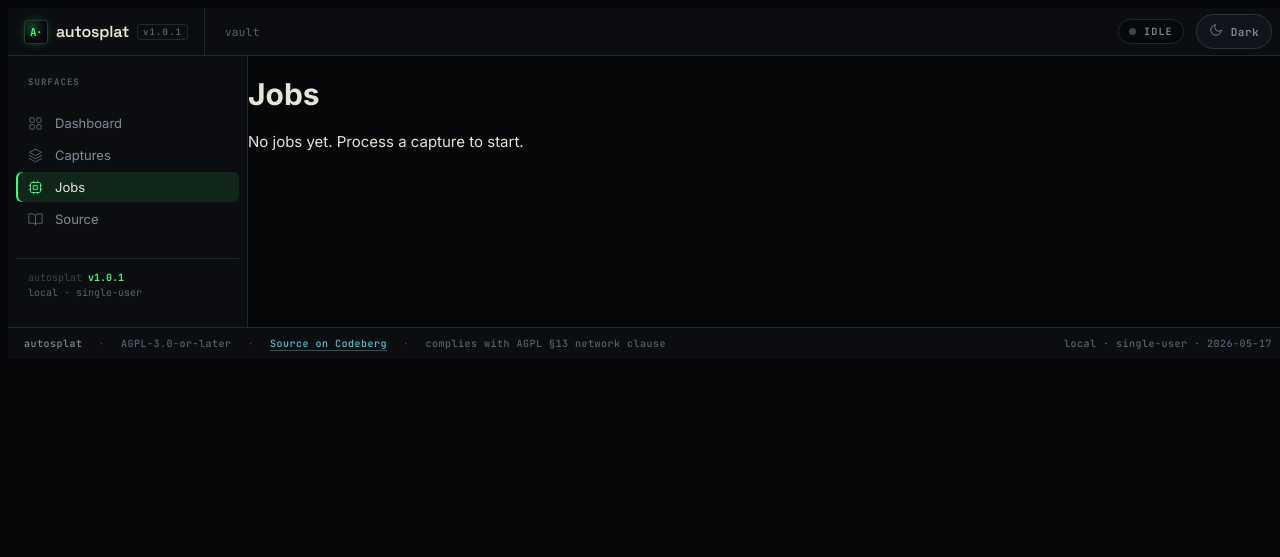
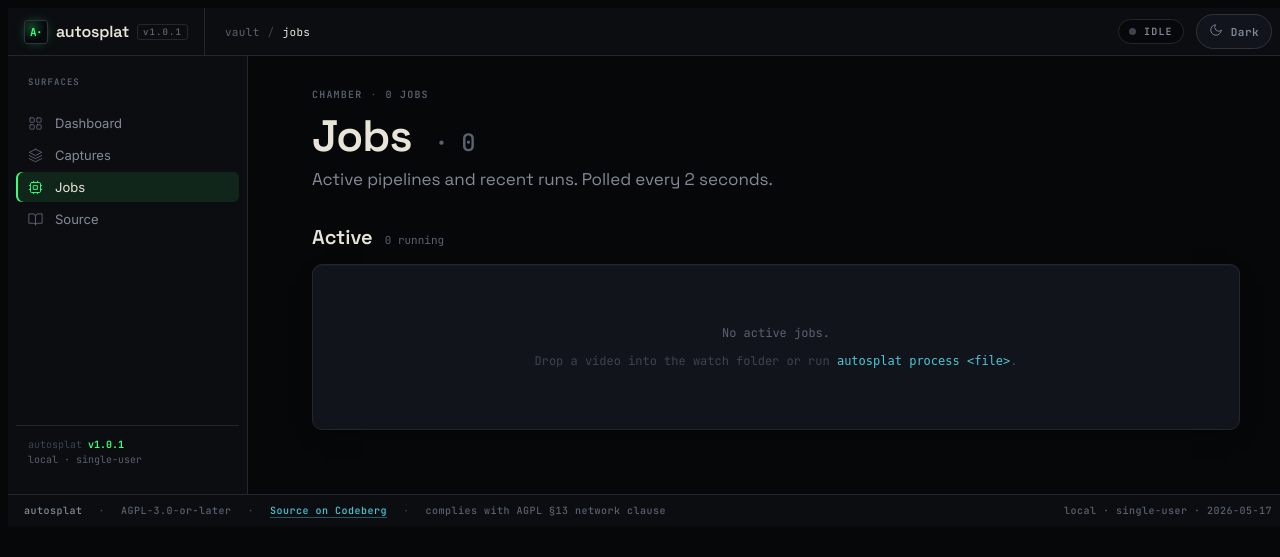
Before and after one commit to johannes-kaindl/autosplat, a FastAPI app: page /jobs/ in a window 1280 px wide. Shown: the top 557 px of the page. Run offline with FastAPI, Linux system fonts and the light colour scheme.

Commit message:
feat(webui-p5): jobs template KSP migration — as-poll-region outer + KSP markup + active/recent sections + SF-P2.7-2 wrapper fix
Co-Authored-By: Claude Sonnet 4.6 <noreply@anthropic.com>

```diff
--- a/pipeline/src/autosplat/webui/templates/jobs.html
+++ b/pipeline/src/autosplat/webui/templates/jobs.html
@@ -1,11 +1,15 @@
 {% extends "base.html" %}
 {% block title %}Jobs{% endblock %}
+
+{% block crumbs %}
+<span class="sep">/</span><span class="cur">jobs</span>
+{% endblock %}
+
 {% block content %}
-<h1>Jobs</h1>
-
-<div hx-get="/partials/jobs"
+<div class="as-poll-region"
+     hx-get="/partials/jobs"
      hx-trigger="every 2s"
-     hx-swap="innerHTML">
+     hx-swap="outerHTML">
   {% include "partials/jobs_inner.html" %}
 </div>
 {% endblock %}
--- a/pipeline/src/autosplat/webui/templates/partials/jobs_inner.html
+++ b/pipeline/src/autosplat/webui/templates/partials/jobs_inner.html
@@ -1,43 +1,99 @@
+{%- from "_icons.html" import icon -%}
+{%- from "_macros.html" import capture_badge -%}
+{%- set total = (active_jobs|length if active_jobs else 0) + (recent_jobs|length if recent_jobs else 0) -%}
+<div class="as-main-inner"
+     hx-get="/partials/jobs"
+     hx-trigger="every 2s"
+     hx-swap="outerHTML">
+
+  {# Page-Head #}
+  <div class="as-page-head">
+    <div class="as-eyebrow">
+      <span>chamber</span>
+      <span class="sep">·</span>
+      <span>{{ total }} job{{ '' if total == 1 else 's' }}</span>
+    </div>
+    <h1 class="as-h1">Jobs
+      <span style="color:var(--fg-tertiary);font-family:var(--font-mono);font-weight:500;font-size:24px;margin-left:12px">· {{ total }}</span>
+    </h1>
+    <p class="as-sub">Active pipelines and recent runs. Polled every 2 seconds.</p>
+  </div>
+
+  {# ── Active jobs ────────────────────────────────────────────────────────── #}
+  <section style="margin-bottom:var(--space-6)">
+    <div style="display:flex;align-items:baseline;margin-bottom:14px;gap:12px">
+      <h2 style="font-family:var(--font-display);font-size:20px;font-weight:600;margin:0;color:var(--fg-primary)">Active</h2>
+      <span style="font-family:var(--font-mono);font-size:11px;color:var(--fg-tertiary)">{{ active_jobs|length if active_jobs else 0 }} running</span>
+    </div>
+
+    <div class="as-tbl-wrap">
       {% if active_jobs %}
-<div class="card">
-  <h2>Active</h2>
-  <table>
-    <thead><tr><th>Capture</th><th>Status</th><th>Log tail</th></tr></thead>
+      <table class="as-tbl">
+        <thead>
+          <tr>
+            <th>capture id</th>
+            <th>status</th>
+            <th>log tail</th>
+          </tr>
+        </thead>
         <tbody>
           {% for job in active_jobs %}
           <tr>
-        <td><a href="/captures/{{ job.capture_id }}">{{ job.capture_id }}</a></td>
-        <td><span class="badge badge-{{ job.status }}">{{ job.status }}</span></td>
-        <td class="meta" style="font-size:11px;max-width:400px;overflow:hidden;white-space:nowrap;text-overflow:ellipsis">
+            <td class="mono"><a href="/captures/{{ job.capture_id }}" style="color:var(--fg-primary);text-decoration:none">{{ job.capture_id }}</a></td>
+            <td>{{ capture_badge(job) }}</td>
+            <td class="dim" style="font-size:11px;max-width:480px;overflow:hidden;white-space:nowrap;text-overflow:ellipsis">
               {{ job.get_log_tail()[-1] if job.get_log_tail() else "—" }}
             </td>
           </tr>
           {% endfor %}
         </tbody>
       </table>
+      {% else %}
+      <div class="empty-state" style="text-align:center;padding:48px;color:var(--fg-tertiary);font-family:var(--font-mono);font-size:12px">
+        <p>No active jobs.</p>
+        <p style="margin-top:8px;color:var(--fg-disabled)">Drop a video into the watch folder or run <code style="color:var(--signal-circuit)">autosplat process &lt;file&gt;</code>.</p>
       </div>
       {% endif %}
+    </div>
+  </section>
 
+  {# ── Recent jobs ────────────────────────────────────────────────────────── #}
   {% if recent_jobs %}
-<div class="card">
-  <h2>Recent</h2>
-  <table>
-    <thead><tr><th>Capture</th><th>Status</th><th>Error</th></tr></thead>
+  <section>
+    <div style="display:flex;align-items:baseline;margin-bottom:14px;gap:12px">
+      <h2 style="font-family:var(--font-display);font-size:20px;font-weight:600;margin:0;color:var(--fg-primary)">Recent</h2>
+      <span style="font-family:var(--font-mono);font-size:11px;color:var(--fg-tertiary)">last {{ recent_jobs|length }}</span>
+    </div>
+
+    <div class="as-tbl-wrap">
+      <table class="as-tbl">
+        <thead>
+          <tr>
+            <th>capture id</th>
+            <th>status</th>
+            <th style="text-align:right">duration</th>
+            <th>error</th>
+          </tr>
+        </thead>
         <tbody>
           {% for job in recent_jobs %}
           <tr>
-        <td><a href="/captures/{{ job.capture_id }}">{{ job.capture_id }}</a></td>
-        <td><span class="badge badge-{{ job.status }}">{{ job.status }}</span></td>
-        <td class="meta" style="font-size:11px">{{ job.error or "—" }}</td>
+            <td class="mono"><a href="/captures/{{ job.capture_id }}" style="color:var(--fg-primary);text-decoration:none">{{ job.capture_id }}</a></td>
+            <td>{{ capture_badge(job) }}</td>
+            <td class="num">
+              {%- if job.finished_at and job.started_at -%}
+                {{ '%.1f'|format((job.finished_at - job.started_at) / 60) }} min
+              {%- else -%}— —{%- endif -%}
+            </td>
+            <td class="dim" style="font-size:11px;max-width:420px;overflow:hidden;white-space:nowrap;text-overflow:ellipsis">
+              {{ job.error or "—" }}
+            </td>
           </tr>
           {% endfor %}
         </tbody>
       </table>
     </div>
+  </section>
   {% endif %}
 
-{% if not active_jobs and not recent_jobs %}
-<div class="empty-state">
-  <p>No jobs yet. Process a capture to start.</p>
 </div>
-{% endif %}
```
Lines whose indentation alone changed are shown as unchanged.
